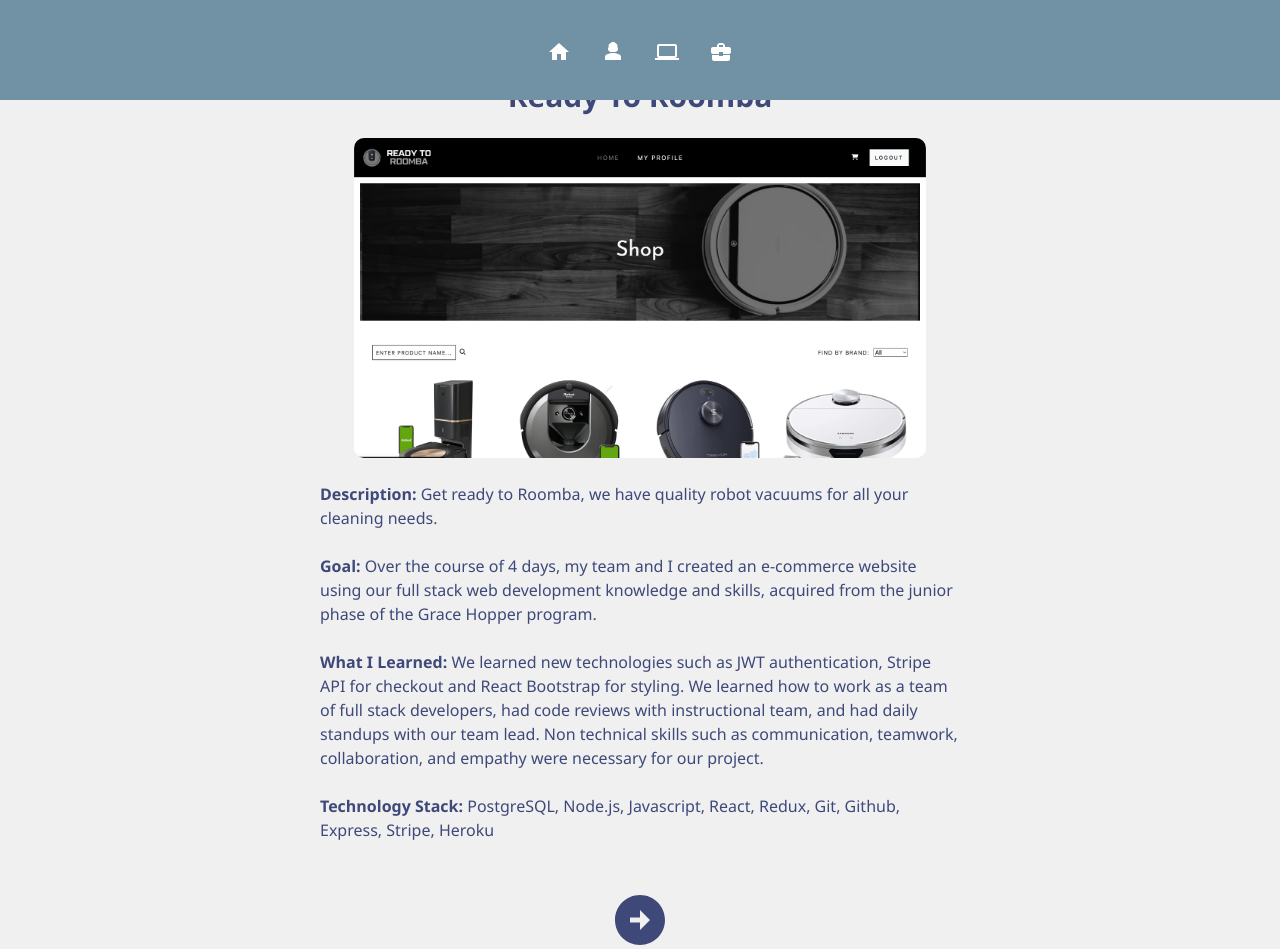
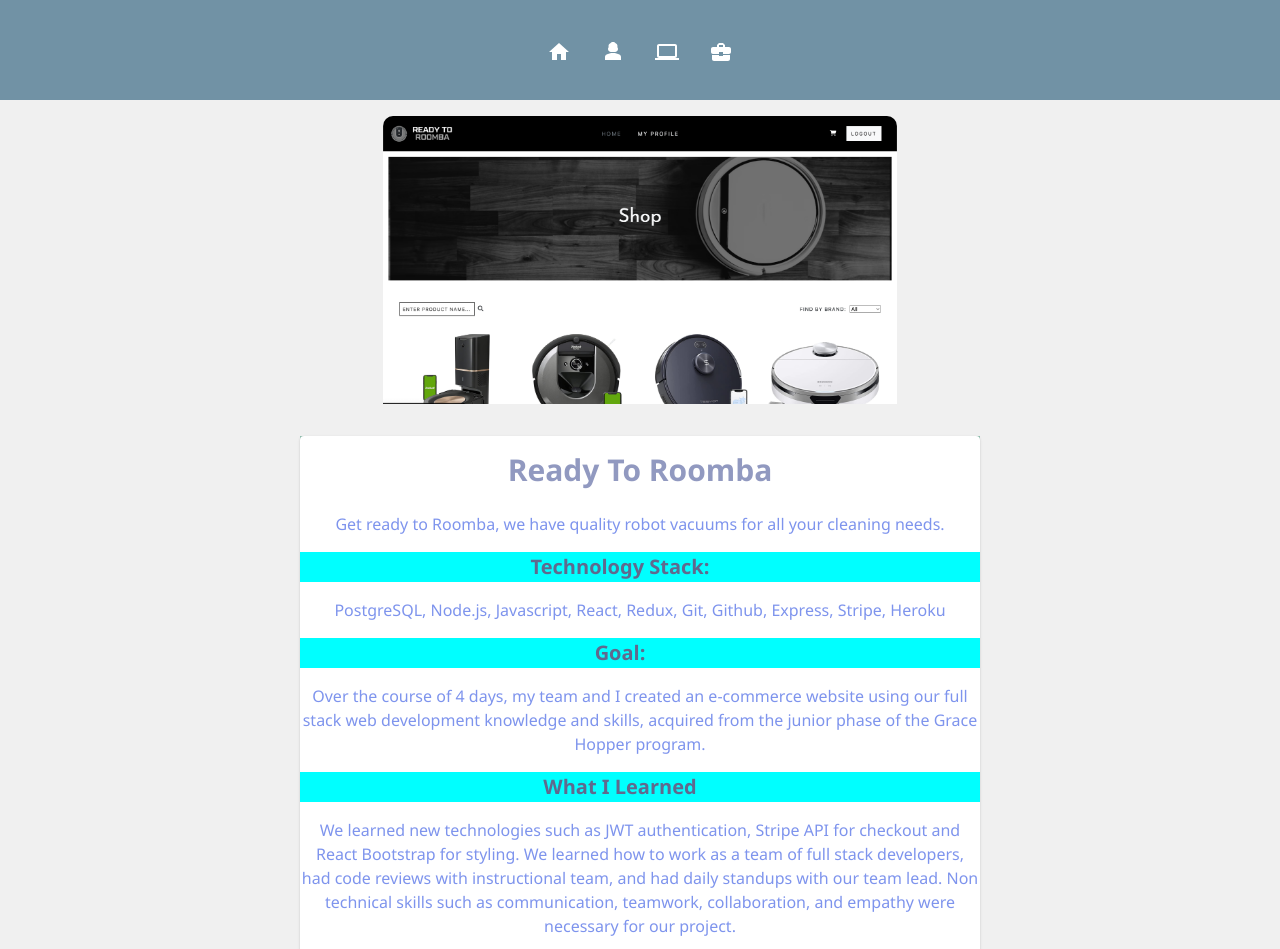
Before and after one commit to selgoobler/personal-portfolio, a React (Create React App) app: page /project/1 in a window 1280 px wide. Shown: the top 949 px of the page. Built offline with nearby package versions, Linux system fonts and the light colour scheme.

Commit message:
project display adjusted with card

```diff
--- a/src/pages/AboutMe.js
+++ b/src/pages/AboutMe.js
@@ -1,25 +1,19 @@
 import React from 'react';
-import { useNavigate } from 'react-router-dom';
 import { motion } from 'framer-motion';
-import '../styles/AboutMe.css';
-
-import resume from '../assets/resume.pdf';
-import Button from '@mui/material/Button';
-
-import LinkedInIcon from '@material-ui/icons/LinkedIn';
-import Card from '@mui/material/Card';
-import Typography from '@mui/material/Typography';
-import { Pagination } from 'swiper';
-import { Swiper, SwiperSlide } from 'swiper/react';
-
 import 'swiper/css';
 import 'swiper/css/pagination';
 
 import { testimonials } from '../helpers/Testimonials';
 import about from '../assets/about-me.png';
+import '../styles/AboutMe.css';
+import resume from '../assets/resume.pdf';
+
+import Button from '@mui/material/Button';
+import LinkedInIcon from '@material-ui/icons/LinkedIn';
+import { Pagination } from 'swiper';
+import { Swiper, SwiperSlide } from 'swiper/react';
 
 export default function AboutMe() {
-  const navigate = useNavigate();
   return (
     <motion.div className="about-container">
       <motion.div
@@ -48,13 +42,12 @@
                       <h3>{name}</h3>
                       <a href={link} target="_blank" rel="noreferrer">
                         <LinkedInIcon
-                          color="primary"
+                          color="disabled"
                           style={{ marginLeft: '1rem' }}
-                          sx={{ fontSize: 50 }}
                         />
                       </a>
                     </div>
-                    <p className='testText'>{recommendation}</p>
+                    <p className="testText">{recommendation}</p>
                     <br></br>
                   </SwiperSlide>
                 )
@@ -68,7 +61,7 @@
           href={resume}
           download
           style={{ color: '#ffffff', backgroundColor: '#6C9CD5' }}
-          className = 'mt-5'
+          className="mt-5"
         >
           Download Resume
         </Button>
--- a/src/pages/Home.js
+++ b/src/pages/Home.js
@@ -76,10 +76,12 @@
         >
           <div className="list">
             <div className="description">
-              <h1 className="skill-header">Technical Skills</h1>
               <div className="descriptionGrid">
+                <div>
+                  <div>
+                    <h6>Languages/Frameworks</h6>
+                  </div>
                   <div className="descriptionList">
-                  <h6>Languages/Frameworks</h6>
                     <div className="proficient">
                       {languages.map((skill) => (
                         <div>
@@ -89,11 +91,14 @@
                       ))}
                     </div>
                   </div>
+                </div>
+
+                <div>
+                  <h6>Tools</h6>
                   <div className="descriptionList">
-                  <h6>Tools</h6>
                     <div className="proficient">
                       {tools.map((skill) => (
-                      <div>
+                        <div className="skill-text">
                           <CheckIcon />
                           {skill}
                         </div>
@@ -103,10 +108,9 @@
                 </div>
               </div>
             </div>
-          <br></br>
+          </div>
         </motion.div>
       </div>
-
     </motion.div>
   );
 }
--- a/src/pages/ProjectDisplay.js
+++ b/src/pages/ProjectDisplay.js
@@ -2,32 +2,37 @@
 import { useParams } from 'react-router-dom';
 import { motion } from 'framer-motion';
 import { ProjectList } from '../helpers/ProjectList';
+import 'swiper/css';
+import 'swiper/css/pagination';
+import '../styles/ProjectDisplay.css';
 
-import GitHubIcon from '@material-ui/icons/GitHub';
-import LinkIcon from '@mui/icons-material/Link';
 import ArrowCircleRightIcon from '@mui/icons-material/ArrowCircleRight';
-import '../styles/ProjectDisplay.css';
+import Card from '@mui/material/Card';
 
 function ProjectDisplay() {
   const { id } = useParams();
   const project = ProjectList[id];
-  const url = project.link;
+
   return (
     <div className="project">
+      <div className="projectGrid">
+        <img src={project.image} />
+        <div className="projectContent">
+          <Card>
             <h1> {project.name}</h1>
-      <img src={project.image} />
-      <p className="my-4" style={{ fontSize: '1rem' }}>
-        <b className="my-2">Description:</b> {project.description} <br></br>
-        <br></br>
+            <div className="projectCardText">
+              {project.description} <br></br>
+            </div>{' '}
+            <div className="projectCardTitle">Technology Stack:</div>
+            <div className="projectCardText">{project.skills}</div>
+            <div className="projectCardTitle">Goal:</div>
+            <div className="projectCardText">{project.goal}</div>
+            <div className="projectCardTitle">What I Learned</div>
+            <div className="projectCardText">{project.learned}</div>
 
-        <b>Goal:</b> {project.goal}
-        <br></br> <br></br>
-        <b>What I Learned:</b> {project.learned}
-        <br></br> <br></br>
-        <b>Technology Stack:</b> {project.skills}
 
-      </p>
-      <br></br>
+          </Card>
+        </div>
         <>
           {project.link ? (
             <span>
@@ -39,6 +44,7 @@
           ) : null}
         </>
       </div>
+    </div>
   );
 }
 
--- a/src/styles/AboutMe.css
+++ b/src/styles/AboutMe.css
@@ -20,11 +20,15 @@
   transform: scale(1.2);
   margin-right: 1rem;
 }
+.aboutMe h3 {
+  font-weight: bold;
+  font-size: 20px;
+}
 
 .testCard {
   padding: 2rem;
-width: 100%;
-background-color: #66000000;
+  width: 100%;
+  background-color: #66000000;
 }
 
 .testList {
@@ -49,7 +53,6 @@
   font-weight: bolder;
   border-radius: 30px;
 }
-
 
 .testCard .testText {
   margin: 20px;
@@ -79,7 +82,10 @@
     /* grid-template-columns: 1fr; */
     padding: 2rem;
   }
-  .testText{
-    height:100%
+  .testText {
+    height: 100%;
+  }
+  .testCard img {
+    height: 2rem;
   }
 }
--- a/src/styles/Description.css
+++ b/src/styles/Description.css
@@ -12,7 +12,6 @@
   margin-top: 1rem;
 }
 
-
 .description h1 {
   font-weight: bolder;
   padding-bottom: 2rem;
@@ -23,11 +22,20 @@
 .descriptionGrid {
   display: grid;
   grid-template-columns: 1fr 1fr;
+  padding: 3rem;
 }
+
+.descriptionGrid h6 {
+  font-weight: bold;
+  text-align: center;
+  padding-top: 30px;
+  padding-bottom:20px;
+}
+
 
 .descriptionList {
   display: grid;
-  place-items: center;
+  grid-template-columns: 1fr ;
   user-select: none;
   padding-left: 2rem;
   padding-right: 2rem;
@@ -38,7 +46,7 @@
   border-color: black;
   color: #f8f5f5;
   background-color: rgb(83, 83, 128);
-  opacity: 0.8;
+  opacity: 0.5;
 }
 
 .descriptionList:hover {
@@ -49,11 +57,7 @@
   display: grid;
   place-items: center;
   user-select: none;
-}
-
-.descriptionList h6 {
-  font-weight: bolder;
-  padding-top: 2rem;
+  padding-bottom: 2rem;
 }
 
 .descriptionTitle {
@@ -78,39 +82,34 @@
   -webkit-columns: 2;
   -moz-columns: 2;
   width: 20rem;
+  padding-top: 2rem;
 }
-
-
-
-
-
 
 @media only screen and (max-width: 1300px) {
   .descriptionList {
-    grid-template-columns: 1fr 1fr;
+    grid-template-columns: 1fr;
   }
 }
 
 @media only screen and (max-width: 800px) {
   .descriptionList {
     width: 300px;
-    height: 100%;
-    /* padding-bottom: 2rem; */
-    grid-template-columns: 1fr;
-    padding: 2rem;
+
+    display: flex;
+    justify-content: flex-start;
   }
+
+  .descriptionGrid h6 {
+    font-weight: light;
+    text-align: center;
+  }
+
   .descriptionGrid {
     display: grid;
     grid-template-columns: 1fr;
-
   }
 
   .proficient {
-    columns: 1;
-    -webkit-columns: 1;
-    -moz-columns: 1;
-    width: 100%;
-    height: 100%;
-
+    padding-bottom: 1rem;
   }
 }
--- a/src/styles/Home.css
+++ b/src/styles/Home.css
@@ -85,7 +85,7 @@
   }
 
   .skills {
-    text-align: center;
+    text-align: start;
     font-size: 20px;
     /* grid-template-columns: 1fr; */
   }
@@ -94,9 +94,7 @@
     font-size: 20px;
   }
 
-  .proficient h6 {
-    color: red;
-  }
+
   .skills h1 {
     font-size: 30px;
     /* margin-bottom: 3rem; */
--- a/src/styles/ProjectDisplay.css
+++ b/src/styles/ProjectDisplay.css
@@ -1,35 +1,79 @@
 .project {
-  width: 100%;
-  height: calc(100vh - 100px);
+  font-family: 'Segoe UI', Tahoma, Geneva, Verdana, sans-serif;
+  padding-bottom: 2rem;
+}
+
+.projectGrid {
   display: flex;
   justify-content: center;
   align-items: center;
   flex-direction: column;
-  font-family: "Segoe UI", Tahoma, Geneva, Verdana, sans-serif;
-
+}
+.project img {
+  margin-top: 1rem;
+  max-height: 320px;
+  border-radius: 10px;
+  padding-bottom: 2rem;
+}
+.project h1 {
+  color: #9199c0;
+  font-size: 30px;
+  font-weight: 700;
+  text-align: center;
+  padding-top: 1rem;
+}
+.projectContent {
+  background-color: rgb(142, 189, 173);
+  height: 100%;
+  width: 680px;
+  color: #e2e3e7;
+}
+.projectCardText {
+  font-size: 16px;
+  color: #7e94ed;
+  text-align: center;
+  /* padding-left: 2rem; */
+  /* padding-right: 2em; */
+  padding-top: 1rem;
+  padding-bottom: 1rem;
+}
+.projectCardTitle {
+  font-size: 20px;
+  color: #60698e;
+  font-weight: bold;
+  padding-right: 2em;
+  text-align: center;
+  background-color: aqua;
 }
 
-.project h1 {
-  margin-top: 8rem;
-  color: #3e497a;
-  font-size: 30px;
-  font-weight: 700;
+@media only screen and (max-width: 2000px) {
+  .project {
+    /* width: 250px; */
+    height: 100%;
+    display: flex;
+    justify-content: center;
+    align-items: center;
+    padding-top: 0rem;
+  }
 }
-.project img {
-margin-top: 1rem;
-  max-height: 320px;
-  border-radius: 10px;
+@media only screen and (max-width: 800px) {
+  .project {
+    display: grid;
+    grid-template-columns: 1fr;
+    place-items: center;
+  }
+  .projectGrid {
+    display: flex;
+    justify-content: center;
+    align-items: center;
+    /* width: 60%; */
+    height: 100%;
+    padding-top: 0rem;
+    padding-left: 2;
+    padding-right: 2rem;
+  }
+  .projectContent {
+    height: 100%;
+    width: 400px;
+  }
 }
-
-.project p {
-
-  margin-left: 20rem;
-  margin-right: 20rem;
-  font-size: 25px;
-  color: #3e497a;
-}
-
-.project svg {
-  font-size: 60px;
-  color: #3e497a;
-}
--- a/src/styles/Projects.css
+++ b/src/styles/Projects.css
@@ -26,6 +26,7 @@
 /* MENU ITEM STYLING */
 
 .projectItem {
+
   border-radius: 15px;
   width: 300px;
   height: 300px;
@@ -39,6 +40,7 @@
   box-shadow: 0px 3px 15px rgba(0, 0, 0, 0.5);
   transition: 0.3s ease-in;
   cursor: pointer;
+  transform: scale(1.2);
 }
 
 .projectItem .bgImage {
```
Lines whose indentation alone changed are shown as unchanged.
